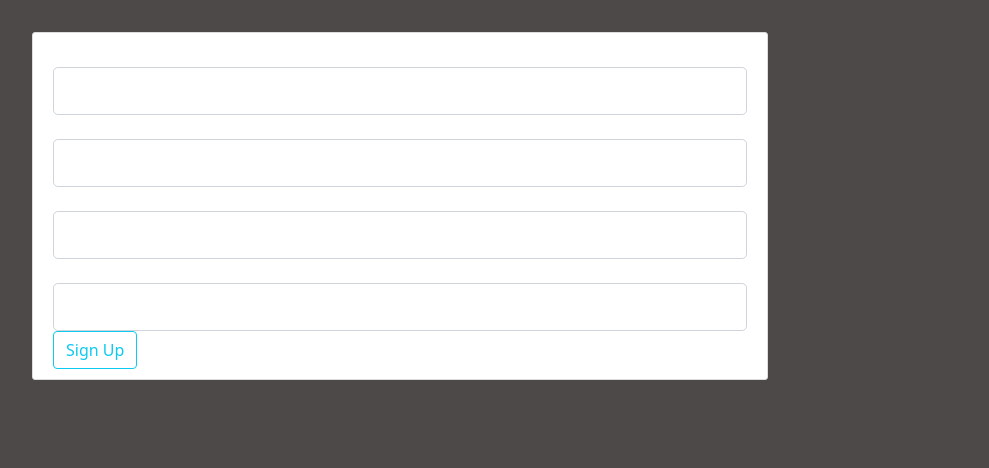
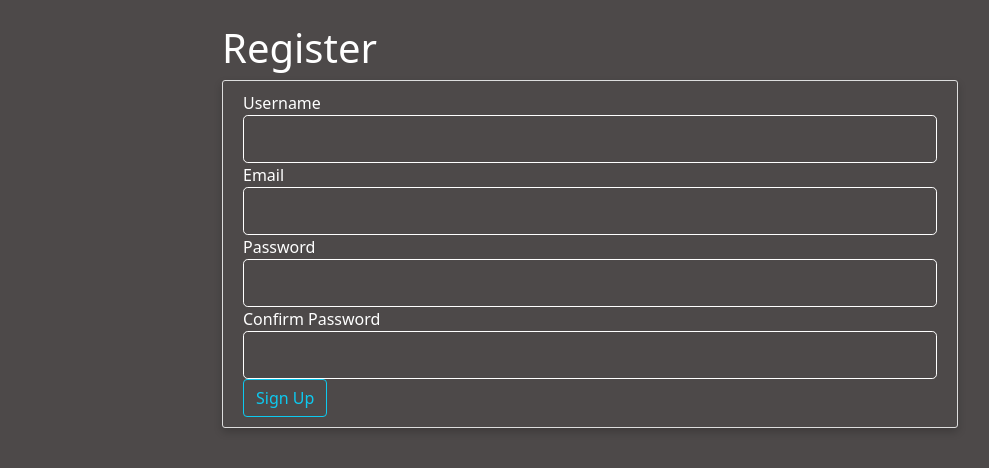
Before and after one commit to douglasbogle/front_end_prac, a Flask app: page /register in a window 1280 px wide. Shown: the part 56-524 px from the top of the page, without its empty margins (50-1039 px from the left). Run offline with Flask 3, Linux system fonts and the light colour scheme.

Commit message:
testing auto deploying

```diff
--- a/static/main.css
+++ b/static/main.css
@@ -1,8 +1,8 @@
 body {
-    background: #fafafa;
-    color: #333333;
+    background: #4d4949;
+    color: #ffffff;
     margin-top: 5rem;
-  }
+}
 
   h1, h2, h3, h4, h5, h6 {
     color: #ffffff;
@@ -24,13 +24,24 @@
     font-weight: 500;
   }
 
-  .content-section {
-    background: #ffffff;
+ .content-section {
+    background: #4d4949;
     padding: 10px 20px;
     border: 1px solid #dddddd;
     border-radius: 3px;
     margin-bottom: 20px;
-  }
+    box-shadow: 0 4px 8px rgba(0, 0, 0, 0.2);
+}
+
+.form-control-lg {
+    border: 1px solid #ffffff;
+    color: #ffffff;
+    background: #4d4949;
+}
+
+.form-control-lg::placeholder {
+    color: #ffffff;
+}
 
   .article-title {
     color: #444444;
@@ -78,9 +89,3 @@
   .account-heading {
     font-size: 2.5rem;
   }
-
-  body {
-  background: #4d4949; /* Your desired background color */
-  color: #ffffff;
-  margin-top: 5rem;
-}
--- a/templates/layout.html
+++ b/templates/layout.html
@@ -29,8 +29,10 @@
   </header>
   <main role="main" class="container">
     <div class="row">
-      <div class="col-md-8">
-        <h1></h1> {% block content %}{% endblock %}
+      <div class="col-md-8 mx-auto">
+        <h1>Register</h1>
+        {% block content %}
+        {% endblock %}
       </div>
     </div>
   </main>
```
